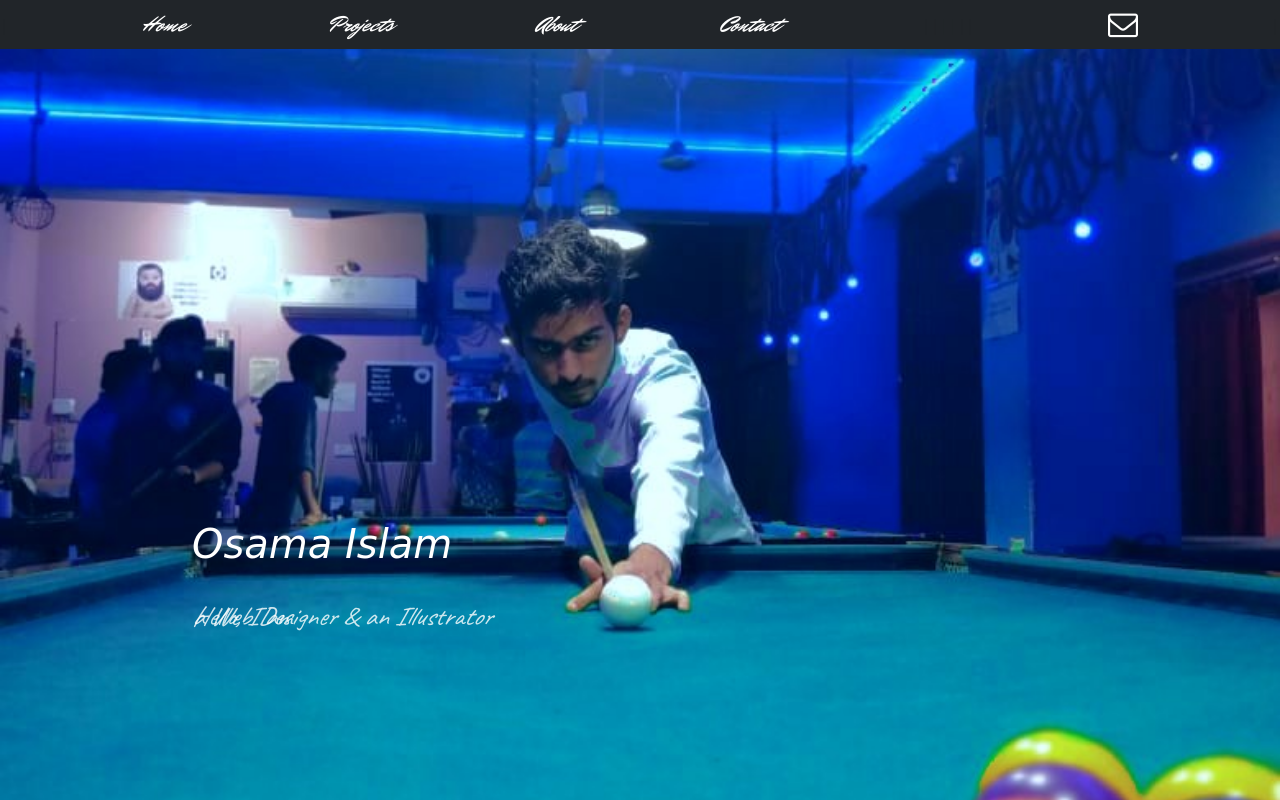
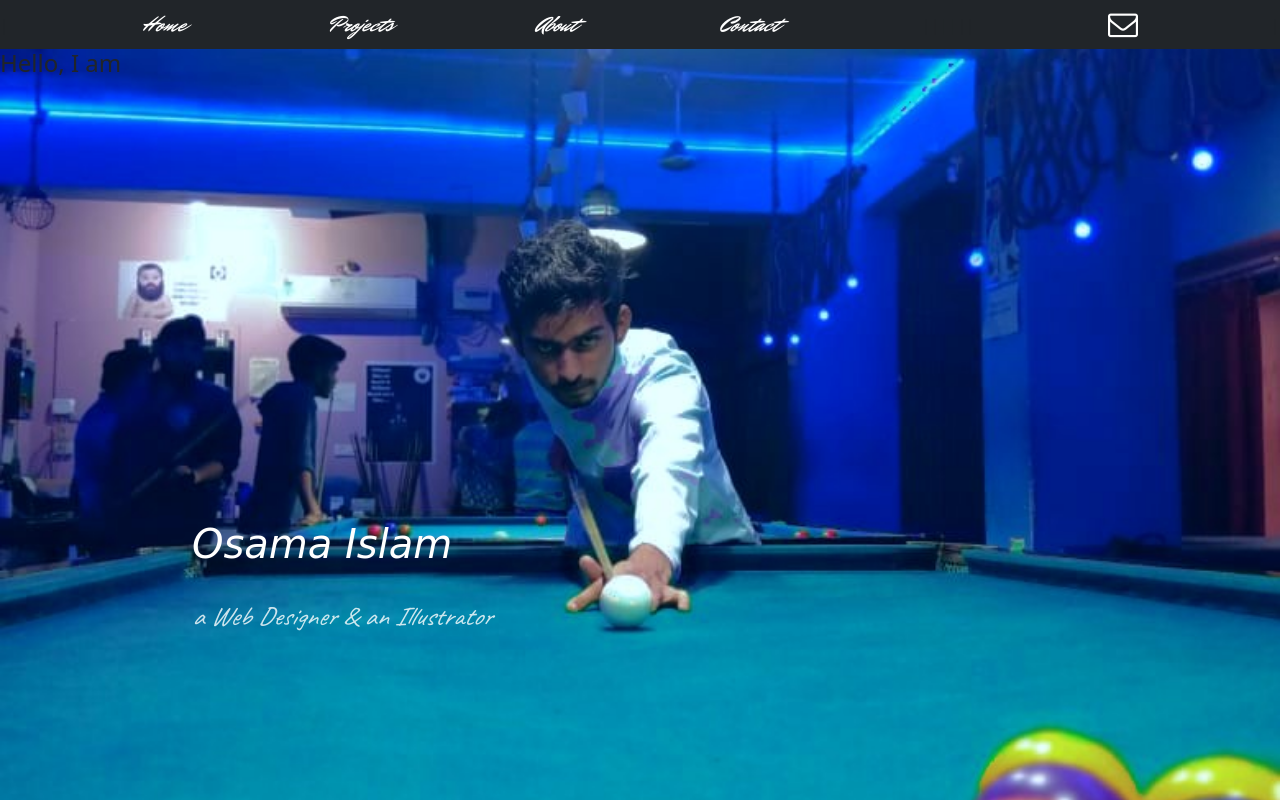
Before and after one commit to Osamai8/osamaislam, a plain HTML site: page index.html in a window 1280 px wide. Drawn offline with nearby package versions, Linux system fonts and the light colour scheme; a web font is replaced by a local one.

Commit message:
Update index.html

```diff
--- a/index.html
+++ b/index.html
@@ -23,7 +23,7 @@
 			</div>
 		</header>
 	</section>
-	<h5>Hello, I am </h5>
+	<h4>Hello, I am </h4>
 	<h3>Osama Islam</h3>
 	<h5>     a Web Designer & an Illustrator</h5>
 
```
